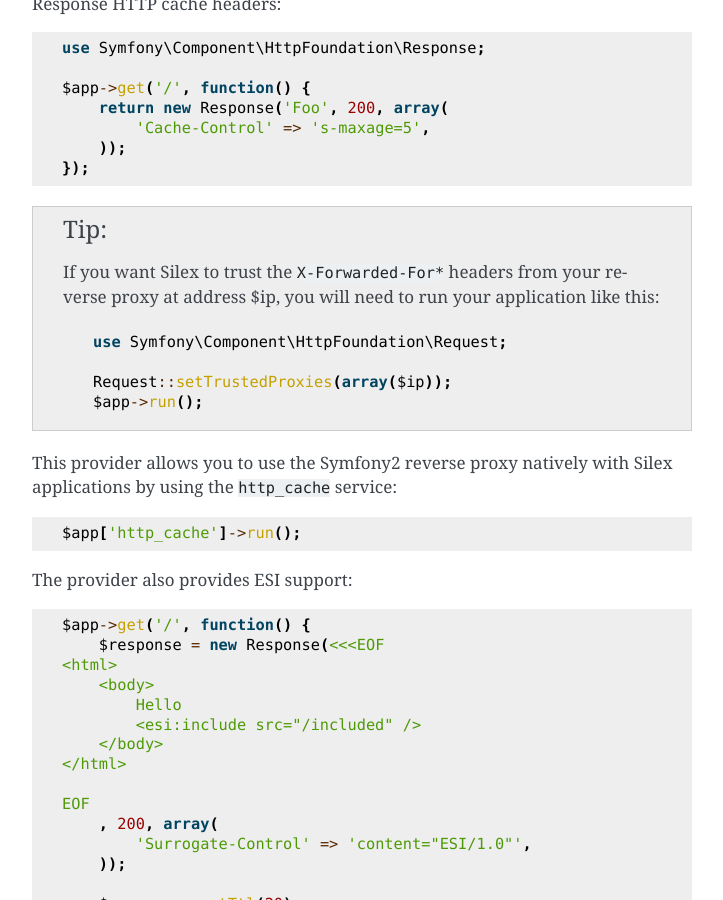
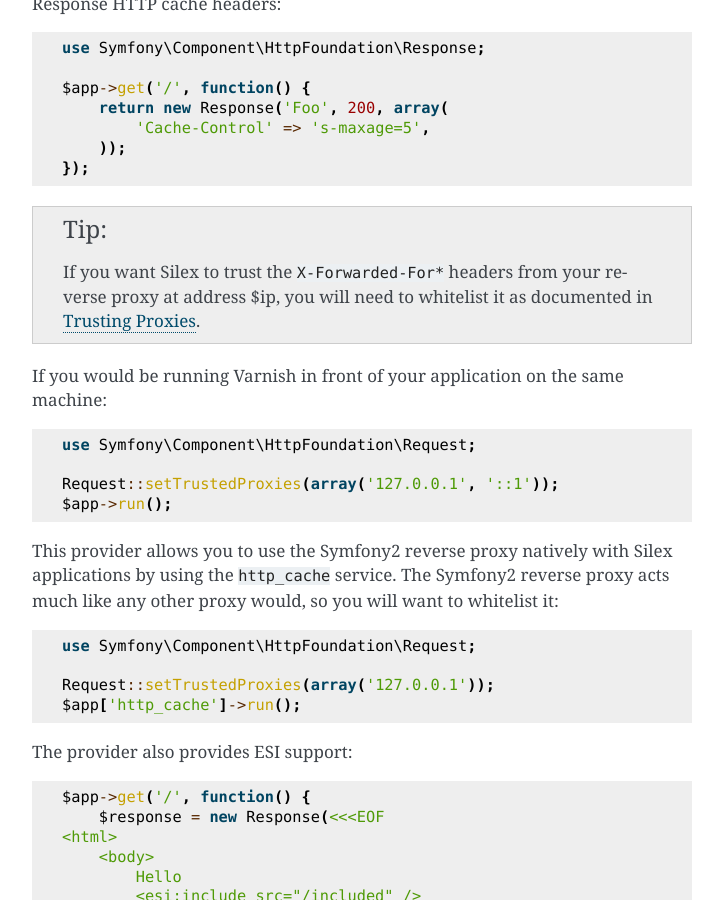
Before and after one commit to silexphp/Silex, a Sphinx documentation site: the page built from doc/providers/http_cache.rst, in a window 1280 px wide and 900 px high, scrolled down 765 px. Shown: the whole window, without its empty margins (388-1111 px from the left). Built offline with Sphinx 7.4.7, drawn with Linux system fonts in a browser that asks for light colours.

Commit message:
Update http_cache.rst
Took me quite a while to figure this out; this simple tip might help others save that time :-)

```diff
--- a/doc/providers/http_cache.rst
+++ b/doc/providers/http_cache.rst
@@ -54,17 +54,24 @@
 .. tip::
 
     If you want Silex to trust the ``X-Forwarded-For*`` headers from your
-    reverse proxy at address $ip, you will need to run your application like
-    this::
+    reverse proxy at address $ip, you will need to whitelist it as documented
+    in `Trusting Proxies
+    <http://symfony.com/doc/current/components/http_foundation/trusting_proxies.html>`_.
 
-        use Symfony\Component\HttpFoundation\Request;
+If you would be running Varnish in front of your application on the same machine::
 
-        Request::setTrustedProxies(array($ip));
-        $app->run();
+    use Symfony\Component\HttpFoundation\Request;
+
+    Request::setTrustedProxies(array('127.0.0.1', '::1'));
+    $app->run();
 
 This provider allows you to use the Symfony2 reverse proxy natively with
-Silex applications by using the ``http_cache`` service::
+Silex applications by using the ``http_cache`` service. The Symfony2 reverse proxy
+acts much like any other proxy would, so you will want to whitelist it::
 
+    use Symfony\Component\HttpFoundation\Request;
+
+    Request::setTrustedProxies(array('127.0.0.1'));
     $app['http_cache']->run();
 
 The provider also provides ESI support::
```
